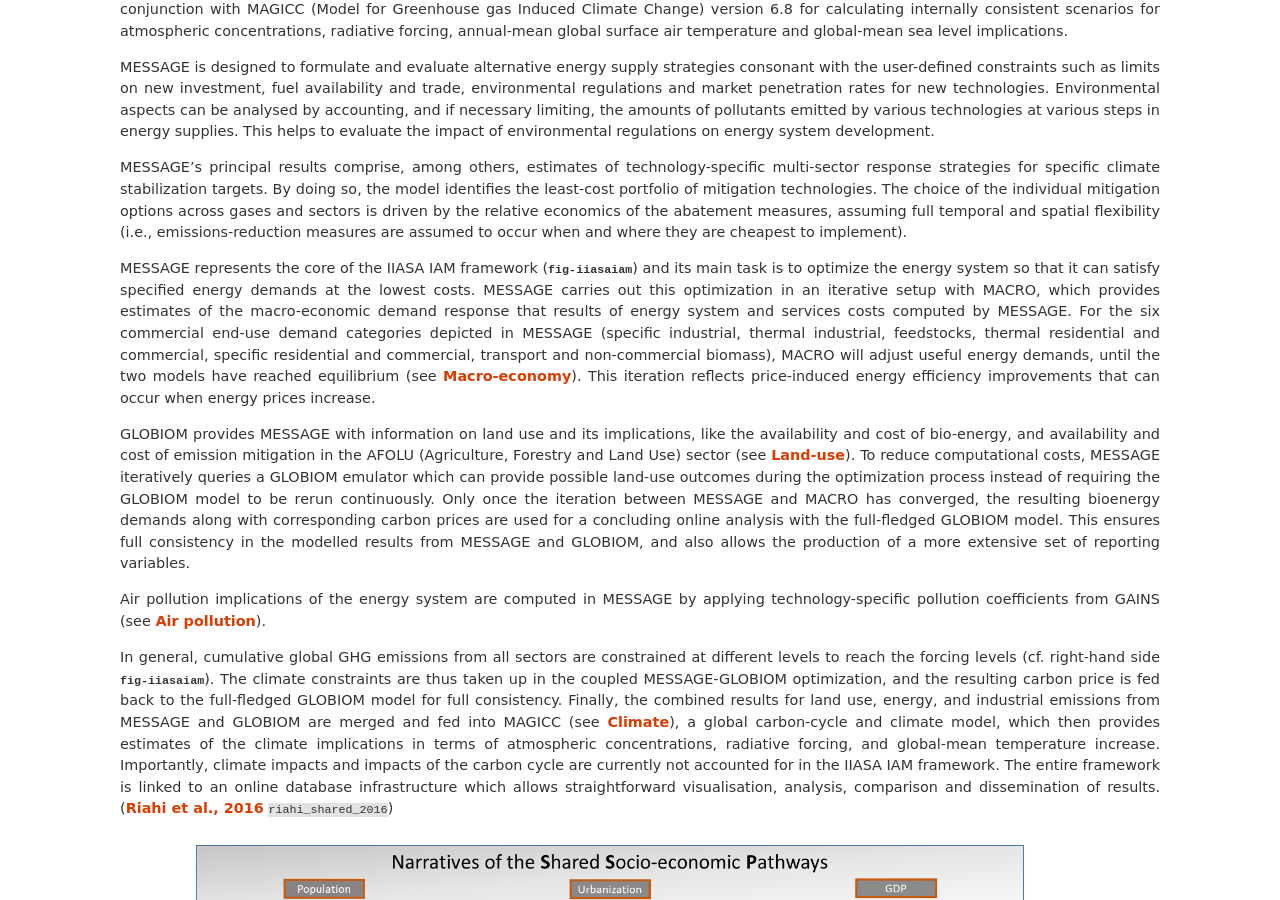
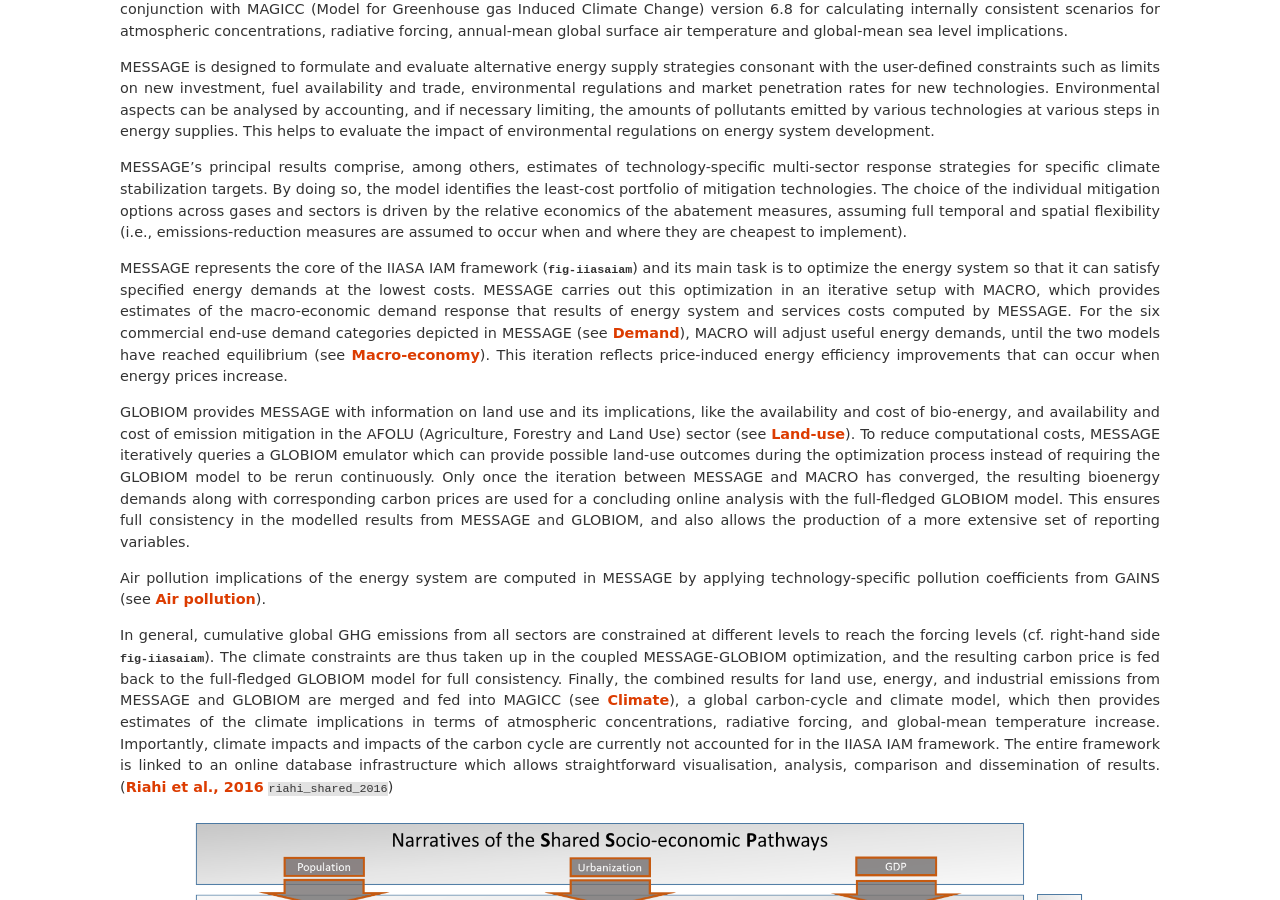
Before and after one commit to yiyi1991/message-ix-models, a Sphinx documentation site: the page built from doc/global/source/message_globiom/overview/index.rst, in a window 1280 px wide and 900 px high, scrolled down 432 px. Built offline with Sphinx 7.4.7, drawn with Linux system fonts in a browser that asks for light colours; pages that are not in the unit, such as notebooks, are missing from menus; cross-references to code outside the pages are shown as plain code.

Commit message:
Update index.rst

```diff
--- a/doc/global/source/message_globiom/overview/index.rst
+++ b/doc/global/source/message_globiom/overview/index.rst
@@ -8,7 +8,7 @@
 
 MESSAGE's principal results comprise, among others, estimates of technology-specific multi-sector response strategies for specific climate stabilization targets. By doing so, the model identifies the least-cost portfolio of mitigation technologies. The choice of the individual mitigation options across gases and sectors is driven by the relative economics of the abatement measures, assuming full temporal and spatial flexibility (i.e., emissions-reduction measures are assumed to occur when and where they are cheapest to implement).
 
-MESSAGE represents the core of the IIASA IAM framework (:numref:`fig-iiasaiam`) and its main task is to optimize the energy system so that it can satisfy specified energy demands at the lowest costs. MESSAGE carries out this optimization in an iterative setup with MACRO, which provides estimates of the macro-economic demand response that results of energy system and services costs computed by MESSAGE. For the six commercial end-use demand categories depicted in MESSAGE (specific industrial, thermal industrial, feedstocks, thermal residential and commercial, specific residential and commercial, transport and non-commercial biomass), MACRO will adjust useful energy demands, until the two models have reached equilibrium (see :ref:`macro`). This iteration reflects price-induced energy efficiency improvements that can occur when energy prices increase.
+MESSAGE represents the core of the IIASA IAM framework (:numref:`fig-iiasaiam`) and its main task is to optimize the energy system so that it can satisfy specified energy demands at the lowest costs. MESSAGE carries out this optimization in an iterative setup with MACRO, which provides estimates of the macro-economic demand response that results of energy system and services costs computed by MESSAGE. For the six commercial end-use demand categories depicted in MESSAGE (see :ref:`demand`), MACRO will adjust useful energy demands, until the two models have reached equilibrium (see :ref:`macro`). This iteration reflects price-induced energy efficiency improvements that can occur when energy prices increase.
 
 GLOBIOM provides MESSAGE with information on land use and its implications, like the availability and cost of bio-energy, and availability and cost of emission mitigation in the AFOLU (Agriculture, Forestry and Land Use) sector (see :ref:`globiom`). To reduce computational costs, MESSAGE iteratively queries a GLOBIOM emulator which can provide possible land-use outcomes during the optimization process instead of requiring the GLOBIOM model to be rerun continuously. Only once the iteration between MESSAGE and MACRO has converged, the resulting bioenergy demands along with corresponding carbon prices are used for a concluding online analysis with the full-fledged GLOBIOM model. This ensures full consistency in the modelled results from MESSAGE and GLOBIOM, and also allows the production of a more extensive set of reporting variables.
 
```
